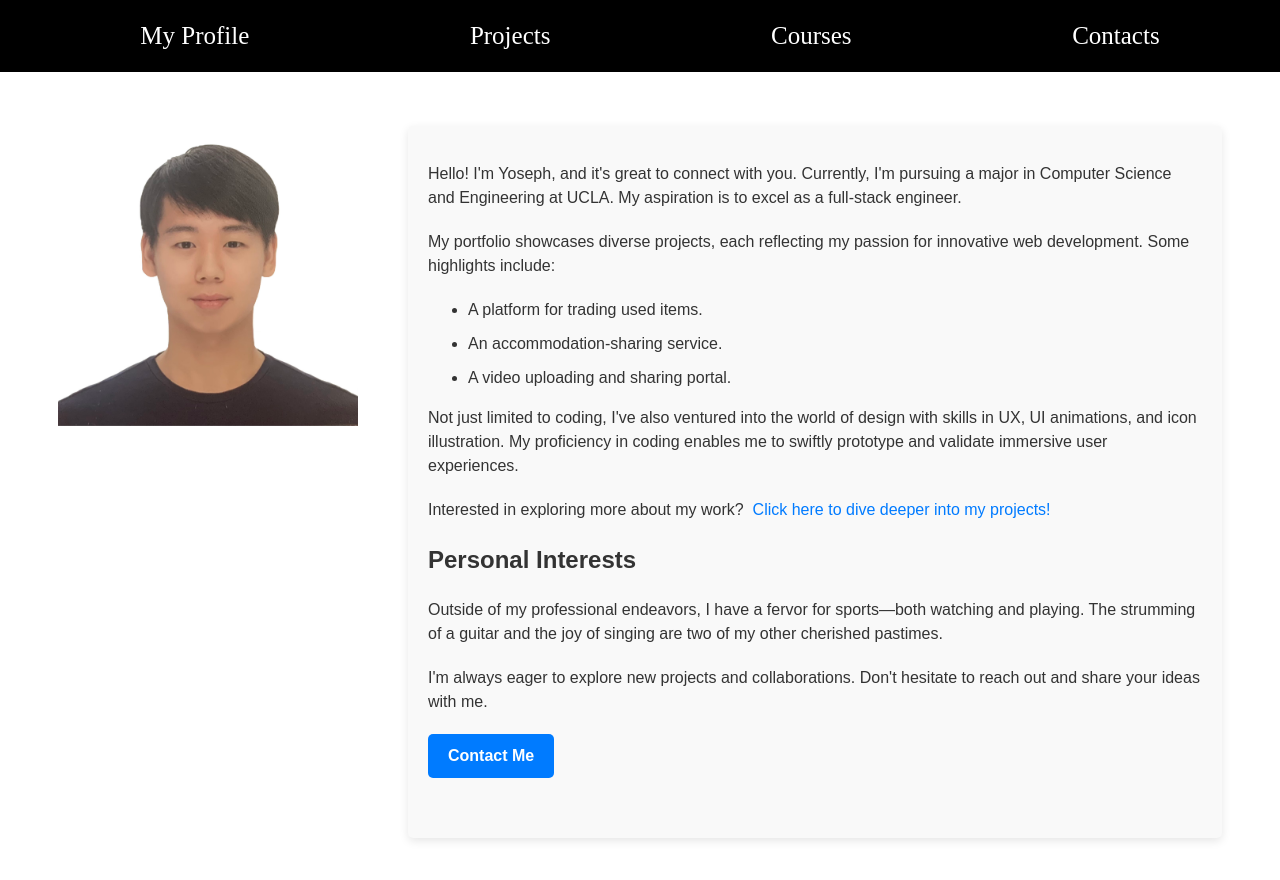
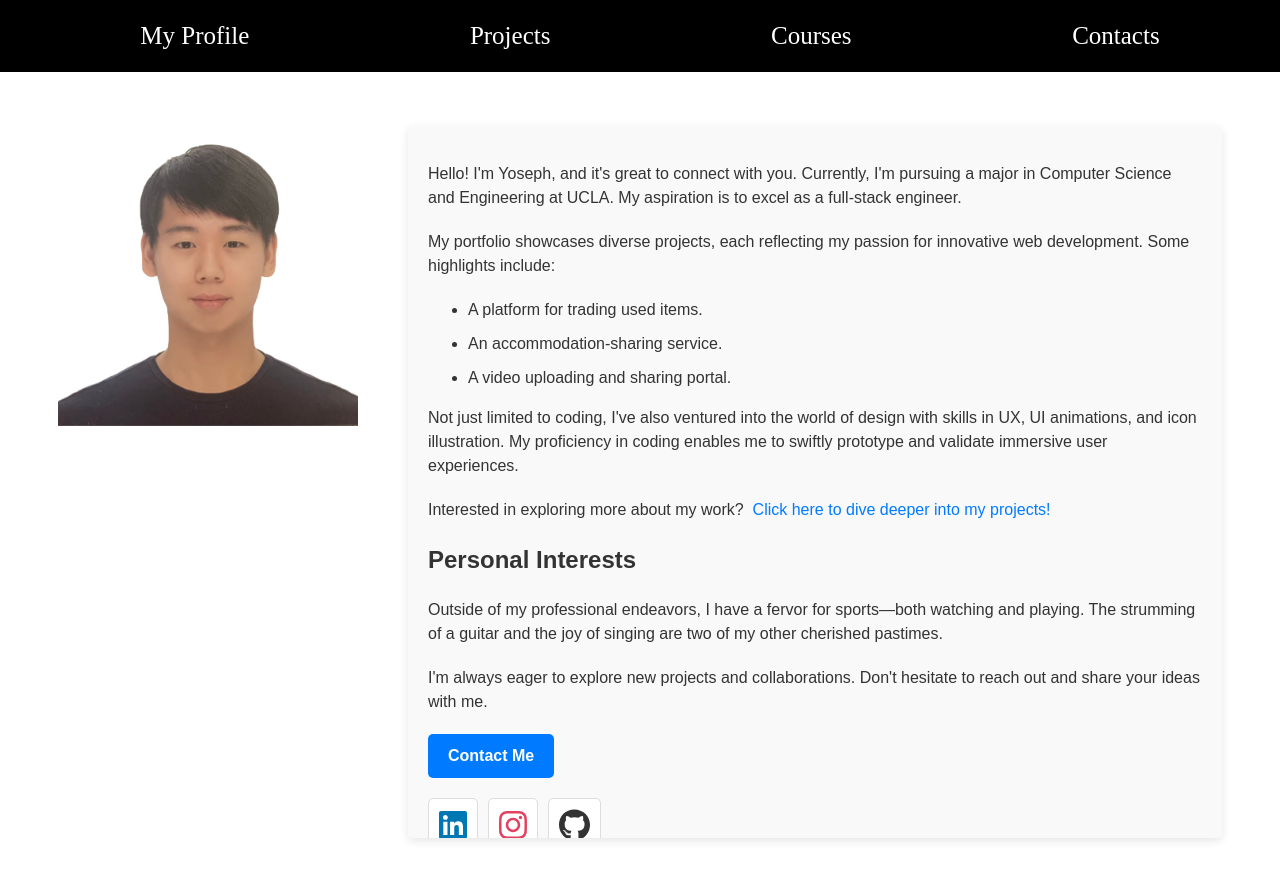
Before and after one commit to yoseph0524/my-website, a React (Create React App) app: page / in a window 1280 px wide. Shown: the top 880 px of the page. Built offline with nearby package versions, Linux system fonts and the light colour scheme.

Commit message:
icon button

```diff
--- a/package.json
+++ b/package.json
@@ -3,6 +3,8 @@
   "version": "0.1.0",
   "private": true,
   "dependencies": {
+    "@fortawesome/free-brands-svg-icons": "^6.4.2",
+    "@fortawesome/react-fontawesome": "^0.2.0",
     "@tanstack/react-query": "^4.16.1",
     "@testing-library/jest-dom": "^5.16.5",
     "@testing-library/react": "^13.4.0",
--- a/src/App.tsx
+++ b/src/App.tsx
@@ -18,6 +18,7 @@ function App() {
         <Route path="/projects" element={<Projects />} />
         <Route path="/projects/:projectId" element={<Detail />} />
         <Route path="/myprofile" element={<MyProfile />} />
+        <Route path="/my-website" element={<MyProfile />} />
         <Route path="/" element={<MyProfile />} />
       </Routes>
     </Router>
--- /dev/null
+++ b/src/components/Iconbutton.tsx
@@ -0,0 +1,54 @@
+import React from "react";
+import styled from "styled-components";
+import { FontAwesomeIcon } from "@fortawesome/react-fontawesome";
+import {
+  faLinkedin,
+  faInstagram,
+  faGithub,
+} from "@fortawesome/free-brands-svg-icons";
+
+const IconButton = styled.a`
+  display: inline-block;
+  background-color: #ffffff;
+  border: 1px solid #ddd;
+  padding: 10px;
+  border-radius: 5px;
+  margin-right: 10px; // Spacing between buttons
+  transition: transform 0.2s; // Smooth transformation on hover
+
+  &:hover {
+    transform: scale(1.1); // Slightly enlarges the button on hover
+  }
+
+  &:last-child {
+    margin-right: 0; // Ensures the last button doesn't have a right margin
+  }
+`;
+
+const SocialIcons = () => (
+  <div>
+    <IconButton
+      href="https://www.linkedin.com/in/yoseph-chong-7a8992259/"
+      target="_blank"
+      rel="noopener noreferrer"
+    >
+      <FontAwesomeIcon icon={faLinkedin} size="2x" color="#0077B5" />
+    </IconButton>
+    <IconButton
+      href="https://www.instagram.com/yoseph524/"
+      target="_blank"
+      rel="noopener noreferrer"
+    >
+      <FontAwesomeIcon icon={faInstagram} size="2x" color="#E4405F" />
+    </IconButton>
+    <IconButton
+      href="https://github.com/yoseph0524"
+      target="_blank"
+      rel="noopener noreferrer"
+    >
+      <FontAwesomeIcon icon={faGithub} size="2x" color="#333" />
+    </IconButton>
+  </div>
+);
+
+export default SocialIcons;
--- a/src/routes/MyProfile.tsx
+++ b/src/routes/MyProfile.tsx
@@ -1,5 +1,6 @@
 import styled from "styled-components";
 import image from "../image/1.jpg";
+import Iconbutton from "../components/Iconbutton";
 
 const Wrapper = styled.div`
   margin-top: 6%;
@@ -60,13 +61,14 @@ const Summary = styled.div`
 
 const ContactButton = styled.a`
   display: inline-block;
-  background-color: #007bff; /* Blue background */
+  background-color: #007bff;
   color: #fff !important;
   padding: 10px 20px;
   border-radius: 5px;
   font-weight: bold;
-  text-decoration: none; /* Removes underlines */
-  transition: background-color 0.3s, transform 0.2s; /* Smooth color change and slight scale on hover */
+  text-decoration: none;
+  margin-bottom: 20px;
+  transition: background-color 0.3s, transform 0.2s;
 
   &:hover {
     background-color: #0056b3; /* Darker blue on hover */
@@ -125,6 +127,7 @@ function MyProfile() {
             hesitate to reach out and share your ideas with me.
           </p>
           <ContactButton href="/contacts">Contact Me</ContactButton>
+          <Iconbutton />
         </section>
       </Summary>
     </Wrapper>
```
Also changed, not shown: 1 other file (tests, documents, lock files or other folders).
